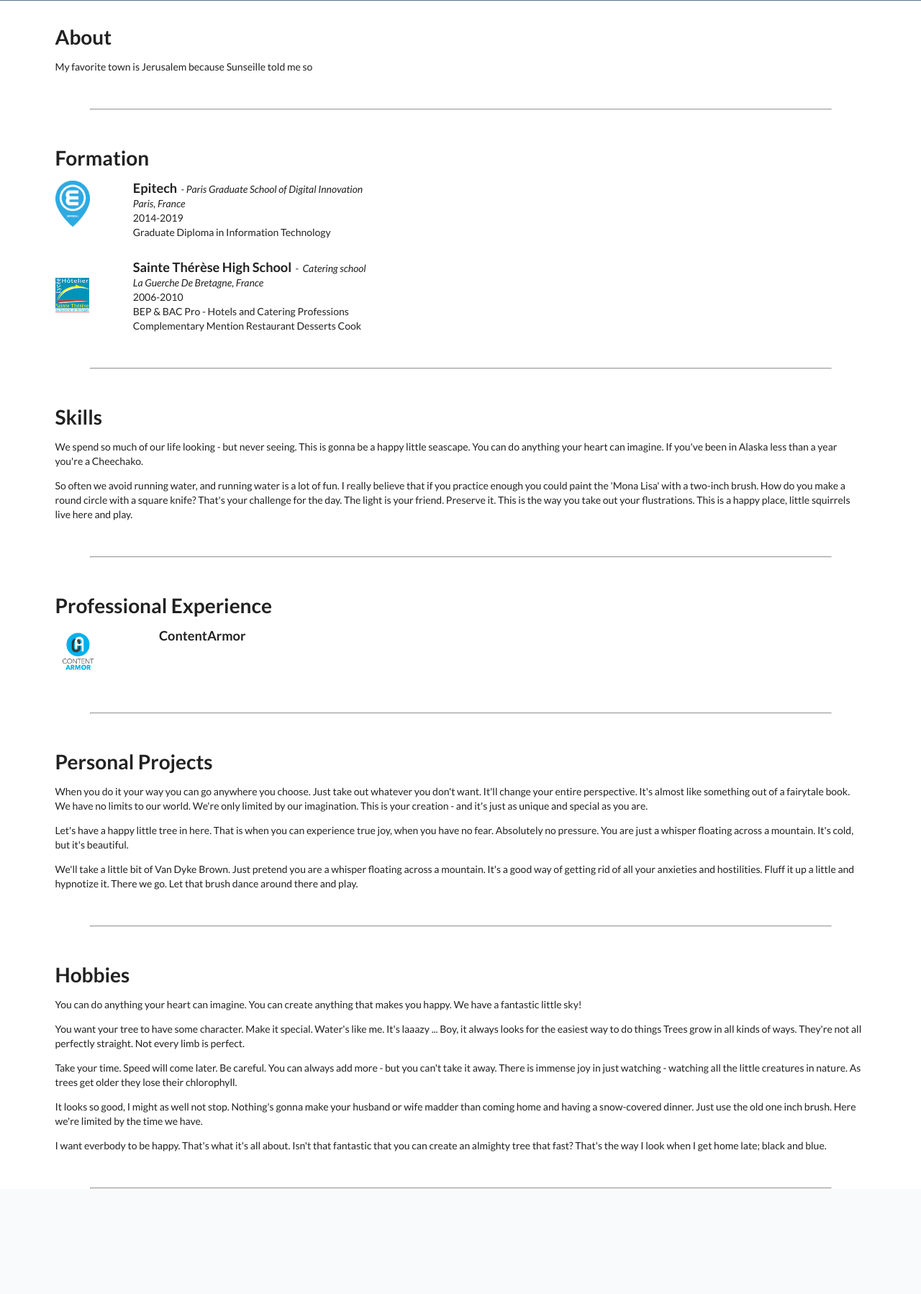
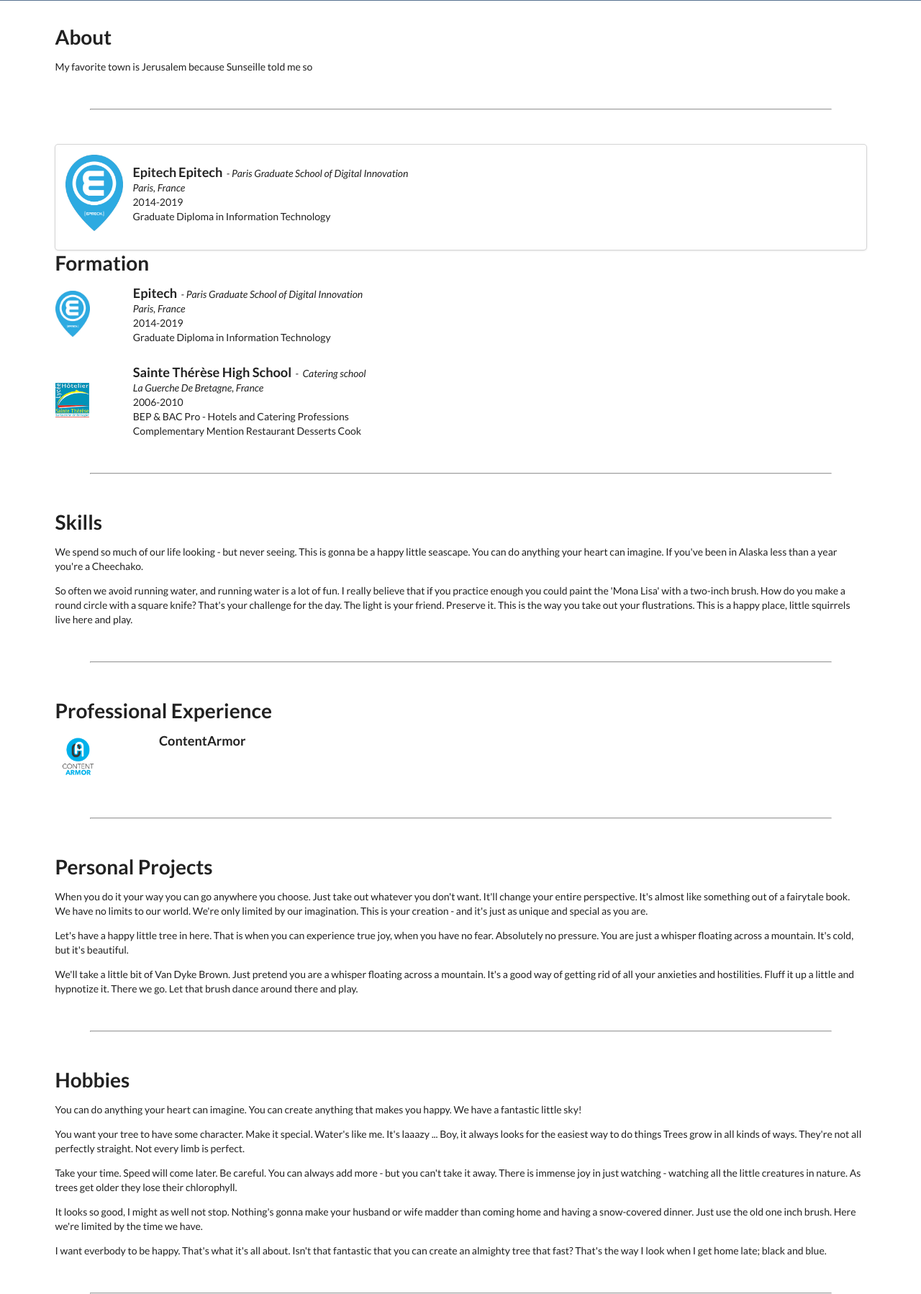
Before and after one commit to querat/gwendal.querat.pro, a PHP site: page / in a window 1280 px wide. Shown: the part 408-2206 px from the top of the page at 72% size. Before the commit the page ends 2060 px from the top, so only its background shows below. Run offline with PHP 8.4, Linux system fonts and the light colour scheme.

Commit message:
testing stuff

```diff
--- a/index.php
+++ b/index.php
@@ -43,14 +43,45 @@
 </div>
 
 <div class="ui container">
+    <div class="ui card " style="max-width: 100%; min-width: 100%;">
+        <div class="content">
+            <div class="ui items">
+                <div class="item">
+                    <div class="ui tiny image">
+                        <img src="res/epitech.png" height="48px">
+                    </div>
+                    <div class="content" style="padding: 1rem;">
+                        <div class="header">Epitech</div>
+                        <span class="cv-title">Epitech</span>
+                        <span><i>&nbsp-&nbspParis Graduate School of Digital Innovation</i></span>
+                        <br/>
+                        <i>Paris, France</i>
+                        <br/>
+                        2014-2019
+                        <br/>
+                        Graduate Diploma in Information Technology
 
-    <div class="ui two column grid text">
+                        <div class="description">
+                            <p></p>
+                        </div>
+                        <div class="extra">
+                        </div>
+                    </div>
+                </div>
+            </div>
+        </div>
+    </div>
+</div>
+
+<div class="ui container">
+
+    <div class="ui two column grid  text">
         <div class="column">
             <h1 class="title">Formation</h1>
             <div class="ui container">
                 <div class="ui grid">
                     <div class="row">
-                        <div class="image three wide column">
+                        <div class="image three wide column middle aligned">
                             <img src="res/epitech.png" class="image" height="64"/>
                         </div>
                         <div class="twelve wide column">
@@ -147,7 +178,8 @@
         <hr>
         <h1 class="title">Hobbies</h1>
         <p>
-            You can do anything your heart can imagine. You can create anything that makes you happy. We have a fantastic
+            You can do anything your heart can imagine. You can create anything that makes you happy. We have a
+            fantastic
             little sky!
         </p>
 
@@ -164,13 +196,15 @@
         </p>
 
         <p>
-            It looks so good, I might as well not stop. Nothing's gonna make your husband or wife madder than coming home
+            It looks so good, I might as well not stop. Nothing's gonna make your husband or wife madder than coming
+            home
             and having a snow-covered dinner. Just use the old one inch brush. Here we're limited by the time we
             have.
         </p>
 
         <p>
-            I want everbody to be happy. That's what it's all about. Isn't that fantastic that you can create an almighty
+            I want everbody to be happy. That's what it's all about. Isn't that fantastic that you can create an
+            almighty
             tree that fast? That's the way I look when I get home late; black and blue.
         </p>
 
```
Lines whose indentation alone changed are shown as unchanged.
